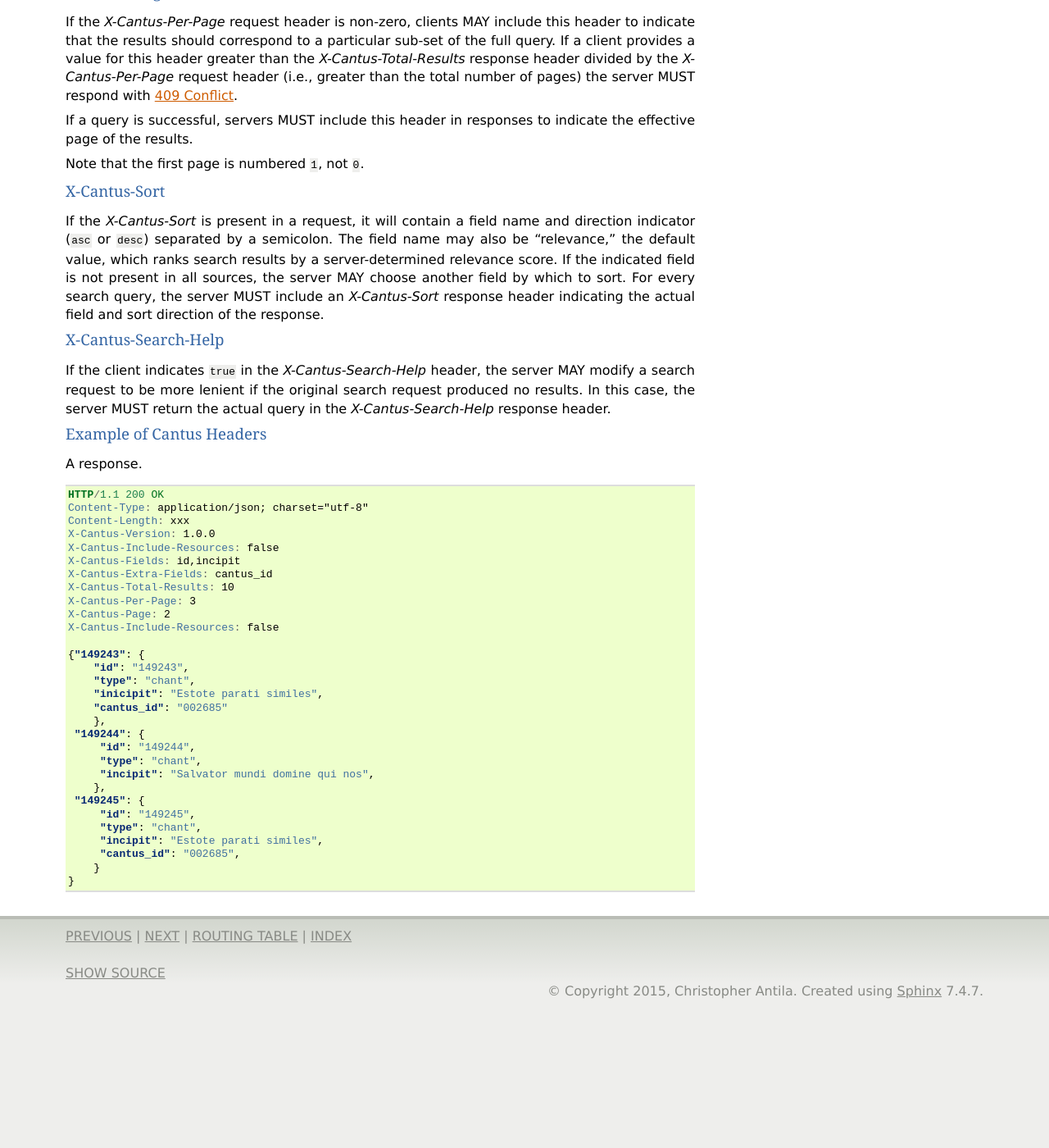
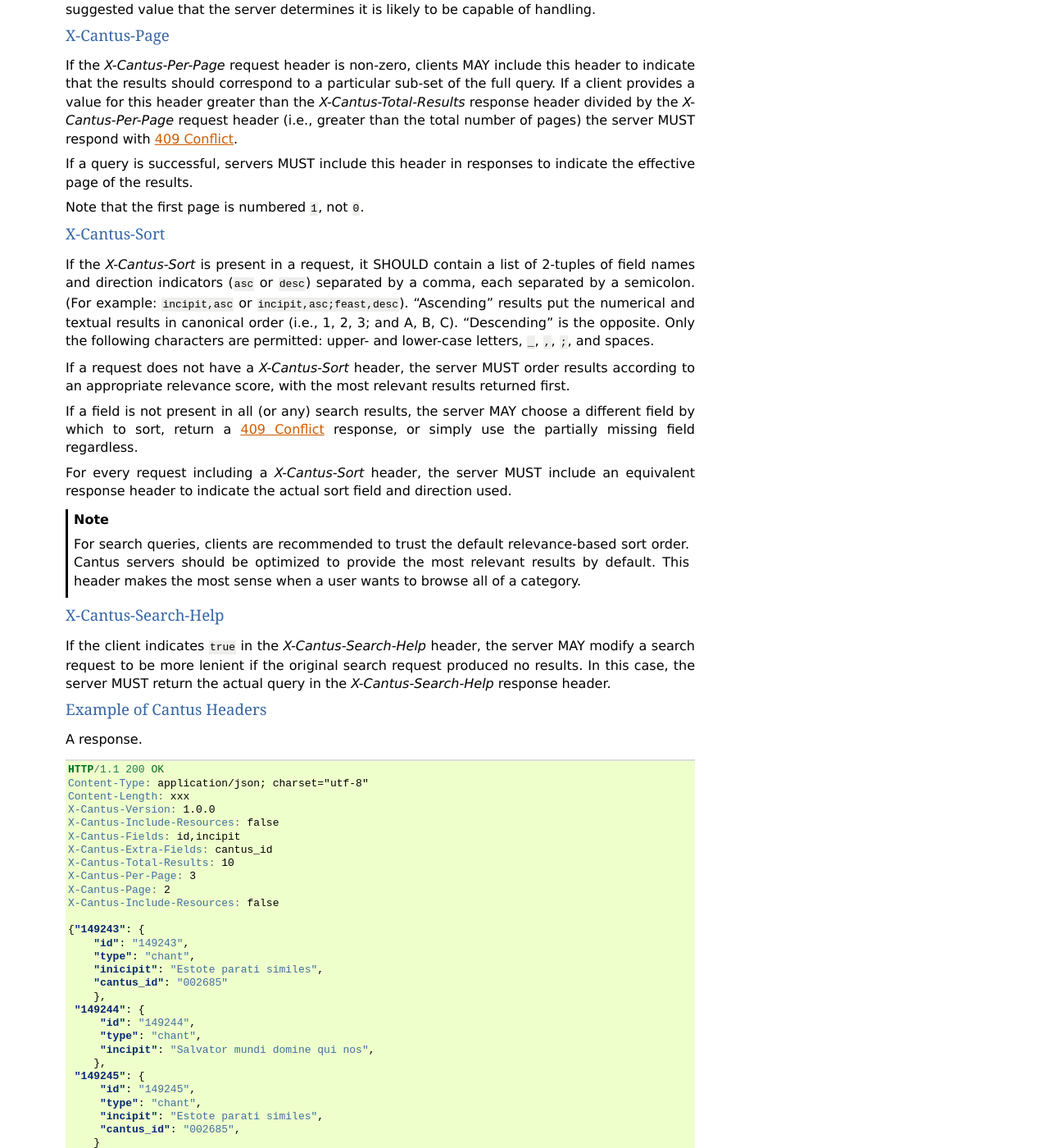
Before and after one commit to CANTUS-Project/api, a Sphinx documentation site: the page built from source/http_headers.rst, in a window 1280 px wide and 1400 px high, scrolled down 2664 px. Shown: the whole window at 82% size. Built offline with Sphinx 7.4.7, drawn with Linux system fonts in a browser that asks for light colours; before the commit the page ends 3894 px from its top, so only the background shows below that; some of the changed text lies outside the part shown.

Commit message:
revise X-Cantus-Sort header specification

```diff
--- a/source/conf.py
+++ b/source/conf.py
@@ -52,7 +52,7 @@ copyright = u'2015, Christopher Antila'
 # built documents.
 #
 # The short X.Y version.
-version = '0.1.3'
+version = '0.1.4'
 # The full version, including alpha/beta/rc tags.
 release = '{}'.format(version)
 
--- a/source/http_headers.rst
+++ b/source/http_headers.rst
@@ -107,7 +107,11 @@ Cantus-Specific Extension Headers
 ---------------------------------
 
 These headers extend the HTTP and WebDAV standards in ways specific to the Cantus API. We create
-extension headers only when no sensible alternative is sensible.
+extension headers only when no existing solution is sensible.
+
+The server SHOULD return a `400 Bad Request <https://tools.ietf.org/html/rfc7231#section-6.5.1>`_
+response code for any Cantus-specific request headers that contain invalid values, rather than
+ignoring the invalid value and continuing.
 
 X-Cantus-Version
 ^^^^^^^^^^^^^^^^
@@ -181,12 +185,26 @@ Note that the first page is numbered ``1``, not ``0``.
 X-Cantus-Sort
 ^^^^^^^^^^^^^
 
-If the :http:header:`X-Cantus-Sort` is present in a request, it will contain a field name and
-direction indicator (``asc`` or ``desc``) separated by a semicolon. The field name may also be
-"relevance," the default value, which ranks search results by a server-determined relevance score.
-If the indicated field is not present in all sources, the server MAY choose another field by which
-to sort. For every search query, the server MUST include an :http:header:`X-Cantus-Sort` response
-header indicating the actual field and sort direction of the response.
+If the :http:header:`X-Cantus-Sort` is present in a request, it SHOULD contain a list of 2-tuples of
+field names and direction indicators (``asc`` or ``desc``) separated by a comma, each separated by a
+semicolon. (For example: ``incipit,asc`` or ``incipit,asc;feast,desc``). "Ascending" results put the
+numerical and textual results in canonical order (i.e., 1, 2, 3; and A, B, C). "Descending" is the
+opposite. Only the following characters are permitted: upper- and lower-case letters, ``_``, ``,``,
+``;``, and spaces.
+
+If a request does not have a :http:header:`X-Cantus-Sort` header, the server MUST order results
+according to an appropriate relevance score, with the most relevant results returned first.
+
+If a field is not present in all (or any) search results, the server MAY choose a different field by
+which to sort, return a `409 Conflict <https://tools.ietf.org/html/rfc7231#section-6.5.8>`_
+response, or simply use the partially missing field regardless.
+
+For every request including a :http:header:`X-Cantus-Sort` header, the server MUST include an
+equivalent response header to indicate the actual sort field and direction used.
+
+.. note:: For search queries, clients are recommended to trust the default relevance-based sort
+    order. Cantus servers should be optimized to provide the most relevant results by default. This
+    header makes the most sense when a user wants to browse all of a category.
 
 .. _`X-Cantus-Search-Help`:
 
@@ -237,3 +255,6 @@ A response.
          "cantus_id": "002685",
         }
     }
+
+TODO: add an example of searching/sorting to get all the chants in a single source, ordered by
+folio and sequence
```
